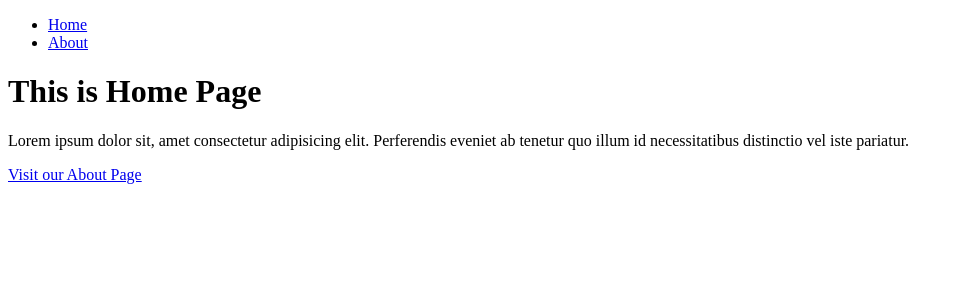
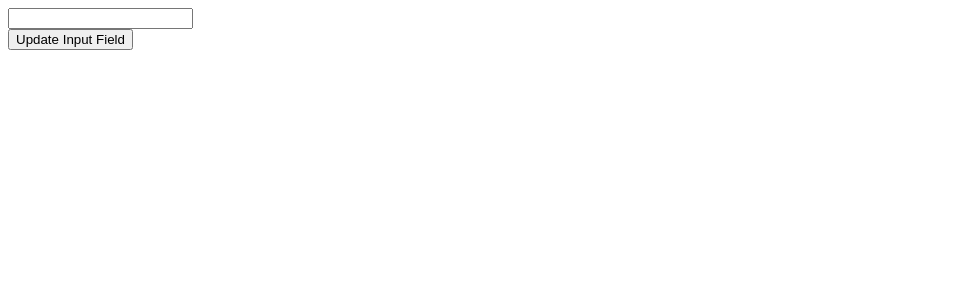
Before and after one commit to Limon714/react-redux, a React (Create React App) app: page / in a window 1280 px wide. Shown: the top 300 px of the page, without its empty margins (0-963 px from the left). Built offline with nearby package versions, Linux system fonts and the light colour scheme.

Commit message:
forwardRef

```diff
--- a/src/App.js
+++ b/src/App.js
@@ -1,21 +1,23 @@
-import React from 'react'
-import { BrowserRouter,Routes, Route } from "react-router-dom";
-import Home from './Routerdom/Home';
-import About from './Routerdom/About';
-import Navbar from './Routerdom/Navbar';
+import React, { useRef } from 'react'
+import ForwardRef from './Imperative/ForwardRef'
+
 const App = () => {
+  const InputRef = useRef(null);
+
+ const UpdateInput = () => {
+    InputRef.current.value = "1000";
+    InputRef.current.style.color = "blue";
+    InputRef.current.style.backgroundColor = "yellow";
+    InputRef.current.style.textAlign = "center";
+    InputRef.current.style.padding = "20px";
+    InputRef.current.focus();
+  }
+
   return (
-    <>
-      <div>
-        <BrowserRouter>
-          <Navbar/>
-          <Routes>
-            <Route path="/" element={ <Home/> }  />
-            <Route path="/about" element={ <About/> }  />
-        </Routes>
-        </BrowserRouter>
-      </div>
-    </>
+    <div>
+      <ForwardRef ref={InputRef} />
+      <button onClick={UpdateInput}>Update Input Field</button>
+    </div>
   )
 }
 
--- a/src/Imperative/ForwardRef.js
+++ b/src/Imperative/ForwardRef.js
@@ -0,0 +1,11 @@
+import React, {forwardRef} from 'react'
+
+const ForwardRef = (props, ref) => {
+  return (
+    <div>
+     <input type="text" ref={ref} />
+    </div>
+  )
+}
+
+export default forwardRef(ForwardRef)
```
